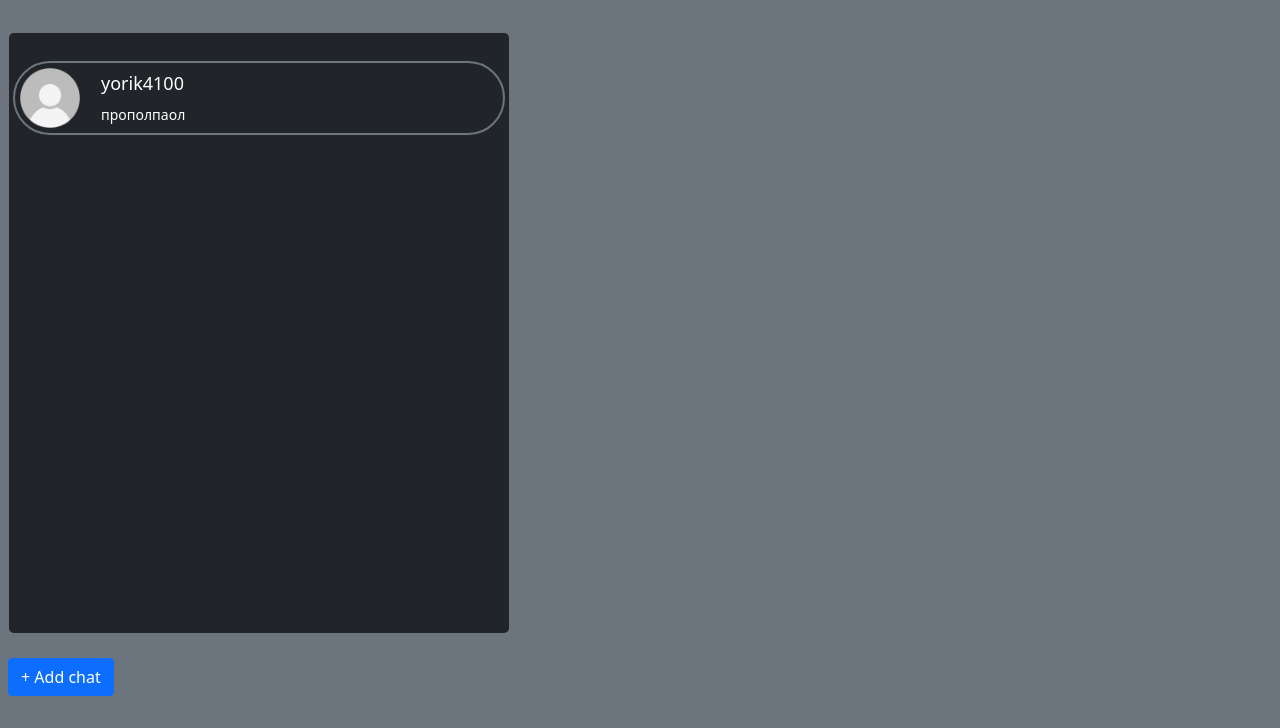
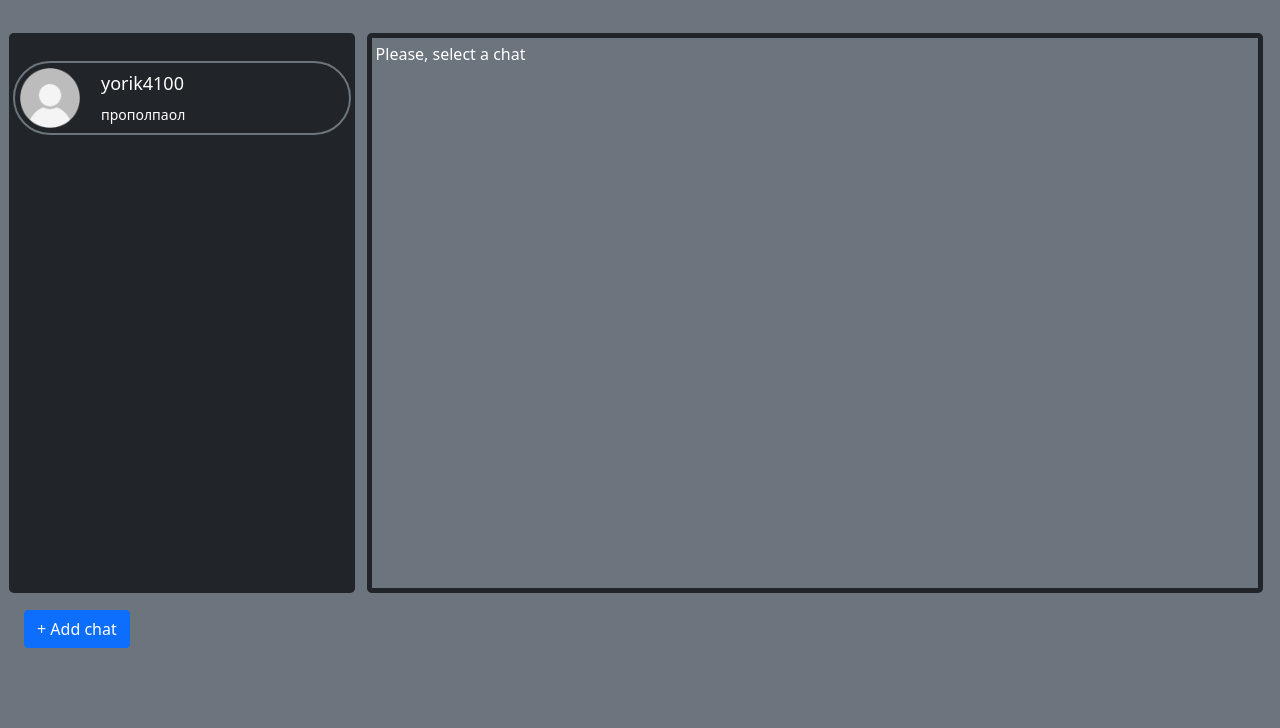
Before and after one commit to yorik410/messenger, a Flask app: page / in a window 1280 px wide. Shown: the part 72-800 px from the top of the page. Run offline with Flask 3, Linux system fonts and the light colour scheme; a user stored in the database is signed in; data comes from the database, SQL or seed files in the repository; both versions use the stored data as it was after the commit.

Commit message:
Messages are working

```diff
--- a/main.py
+++ b/main.py
@@ -9,6 +9,7 @@ from db_scripts.data.messages import Message
 
 from db_scripts.forms.login_form import LoginForm, RegisterForm
 from db_scripts.forms.add_chat import AddChatForm
+from db_scripts.forms.send_message import SendMessageForm
 
 from scripts.cards import ContactCard
 
@@ -92,6 +93,7 @@ def register():
 
 
 @app.route("/")
+@app.route("/chats")
 def index():
     db_sess = db_session.create_session()
     # print(current_user.id)
@@ -103,6 +105,33 @@ def index():
     return render_template("index.html", title="Chats", contacts=contacts)
 
 
+@app.route("/chats/<int:id>", methods=['GET', 'POST'])
+def chat(id:int):
+    db_sess = db_session.create_session()
+    if current_user.is_authenticated:
+        contacts = list(map(lambda x: ContactCard(x), db_sess.query(Chat).filter(Chat.user_id == current_user.id).all()))
+    else:
+        contacts = []
+    chat = db_sess.query(Chat).get(id)
+    forward = chat.messages
+    reverse = db_sess.query(Chat).filter(Chat.user_id == chat.contact, Chat.contact == chat.user_id).first().messages
+    messages = list(sorted(forward + reverse, key=lambda x: x.date_time))
+    form = SendMessageForm()
+    if form.validate_on_submit():
+        message_text = form.text.data.strip()
+        if not message_text:
+            return render_template('chat.html', id=id, title="Chats", contacts=contacts, messages=messages,
+                                   user_id=current_user.id, form=form)
+        mess = Message()
+        mess.chat_id = id
+        mess.text = message_text
+        db_sess.add(mess)
+        db_sess.commit()
+        return redirect(f"/chats/{id}")
+    return render_template('chat.html', id=id, title="Chats", contacts=contacts, messages=messages,
+                           user_id=current_user.id, form=form)
+
+
 @app.route("/add_chat", methods=['GET', 'POST'])
 def add_chat():
     form = AddChatForm()
@@ -111,21 +140,25 @@ def add_chat():
         if not current_user.is_authenticated:
             return render_template('add_chat.html',
                                    message="You have not logged in, yet",
-                                   form=form)
+                                   form=form,
+                                   title="Add chat")
         user = db_sess.query(User).filter(User.nickname == form.nickname.data).all()
         if len(user) == 0:
             return render_template('add_chat.html',
                                    message="Wrong nickname",
-                                   form=form)
+                                   form=form,
+                                   title="Add chat")
         user = user[0]
         if current_user.id == user.id:
             return render_template('add_chat.html',
                                    message="You cannot add yourself in chat",
-                                   form=form)
+                                   form=form,
+                                   title="Add chat")
         if len(db_sess.query(Chat).filter(Chat.user_id == current_user.id, Chat.contact == user.id).all()) > 0:
             return render_template('add_chat.html',
                                    message="You already have this chat",
-                                   form=form)
+                                   form=form,
+                                   title="Add chat")
         chat = Chat(
             user_id=current_user.id,
             contact=user.id
--- a/scripts/cards.py
+++ b/scripts/cards.py
@@ -9,6 +9,7 @@ class ContactCard:
         db_session.global_init("db/messenger.db")
         db_sess = db_session.create_session()
         contact = db_sess.query(User).get(chat.contact)
+        self.id = chat.id
         if contact.nickname:
             self.showed_name = contact.nickname
         else:
--- a/templates/index.html
+++ b/templates/index.html
@@ -7,8 +7,12 @@
             <td>
                 <div class="scroll rounded-3">
                     {% for user in contacts %}
-                        <a class="p-2 text-white" style="text-decoration: none;" href="/login">
+                        <a class="p-2 text-white" style="text-decoration: none;" href="/chats/{{ user.id }}">
+                            {% if user.id == id %}
+                            <div class="border p-1 bg-secondary rounded-pill">
+                            {% else %}
                             <div class="border p-1 border-secondary border-2 rounded-pill">
+                            {% endif %}
                                 <table>
                                     <tr>
                                         <td rowspan="2">
@@ -30,12 +34,23 @@
                 </div>
             </td>
             <td>
+                <div class="messages rounded-3 border border-dark border-5 bg-secondary" style="margin-left: 10px">
+                    {% block chat %}Please, select a chat{% endblock %}
+                </div>
+            </td>
+        </tr>
+        <tr>
+            <td class="p-3">
+                <div>
+                    <a href="/add_chat" class="btn btn-primary">+ Add chat</a>
+                </div>
+            </td>
+            <td class="p-2">
+                {% block message %}{% endblock %}
+            </td>
+        </tr>
+        </table></div><br>
 
-            </td>
-        </tr></table></div><br>
-        <div>
-            <a href="/add_chat" class="btn btn-primary">+ Add chat</a>
-        </div>
     {% else %}
         <center class="p-3 bg-dark" style="position: absolute; top: 50%; transform: translate(-50%, -50%); left: 50%;
                         border: 2px solid black;">
@@ -58,8 +73,17 @@
             margin:4px, 4px;
             padding:4px;
             background-color: #212529;
-            width: 500px;
-            height: 75vh;
+            width: 27vw;
+            height: 70vh;
+            overflow-x: hidden;
+            overflow-y: auto;
+            text-align:justify;
+        }
+        div.messages {
+            margin:4px, 4px;
+            padding:4px;
+            width: 70vw;
+            height: 70vh;
             overflow-x: hidden;
             overflow-y: auto;
             text-align:justify;
```
Also changed, not shown: db_scripts/forms/send_message.py (added, +9 -0 lines), templates/chat.html (added, +28 -0 lines), db/messenger.db.
